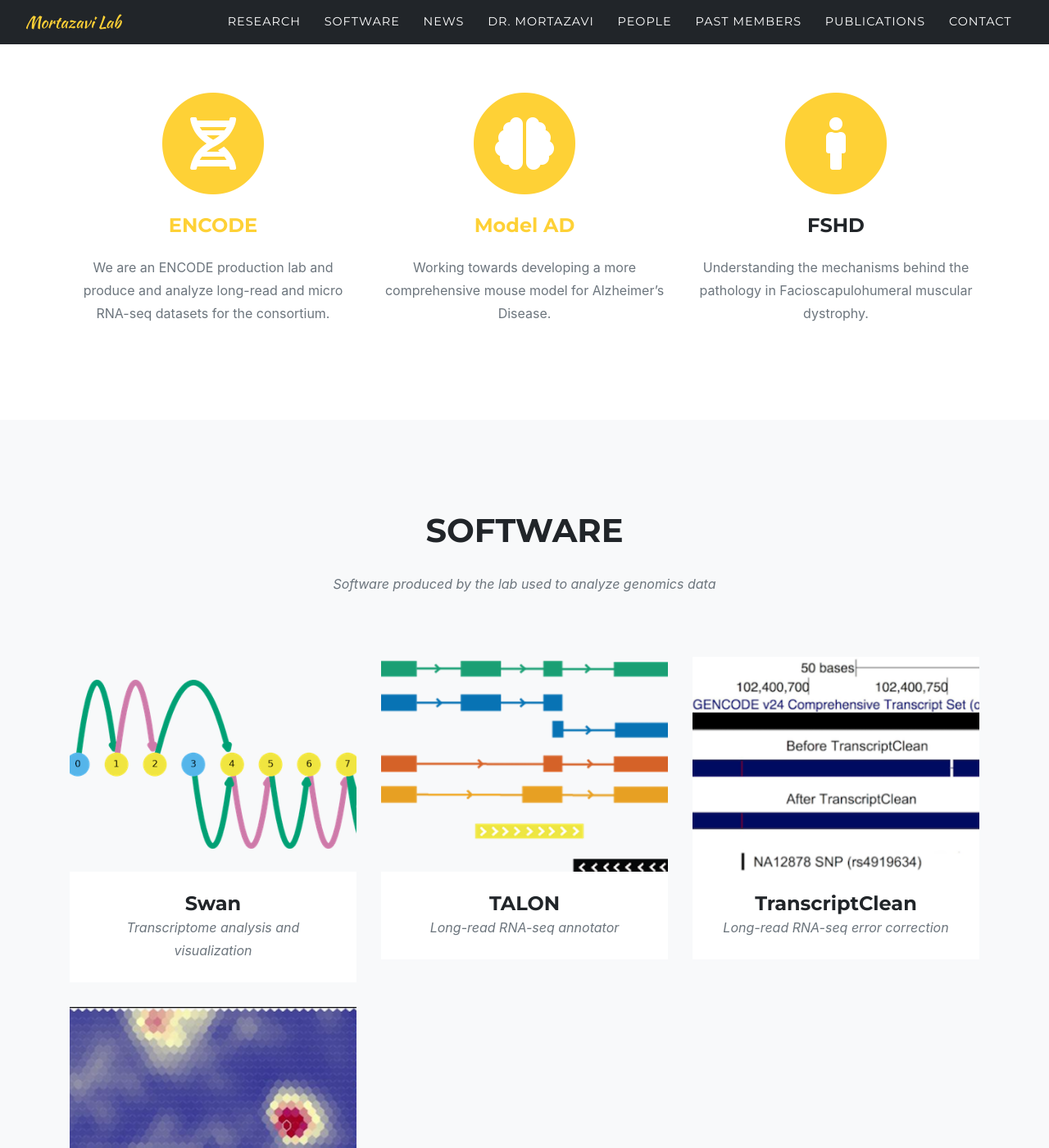
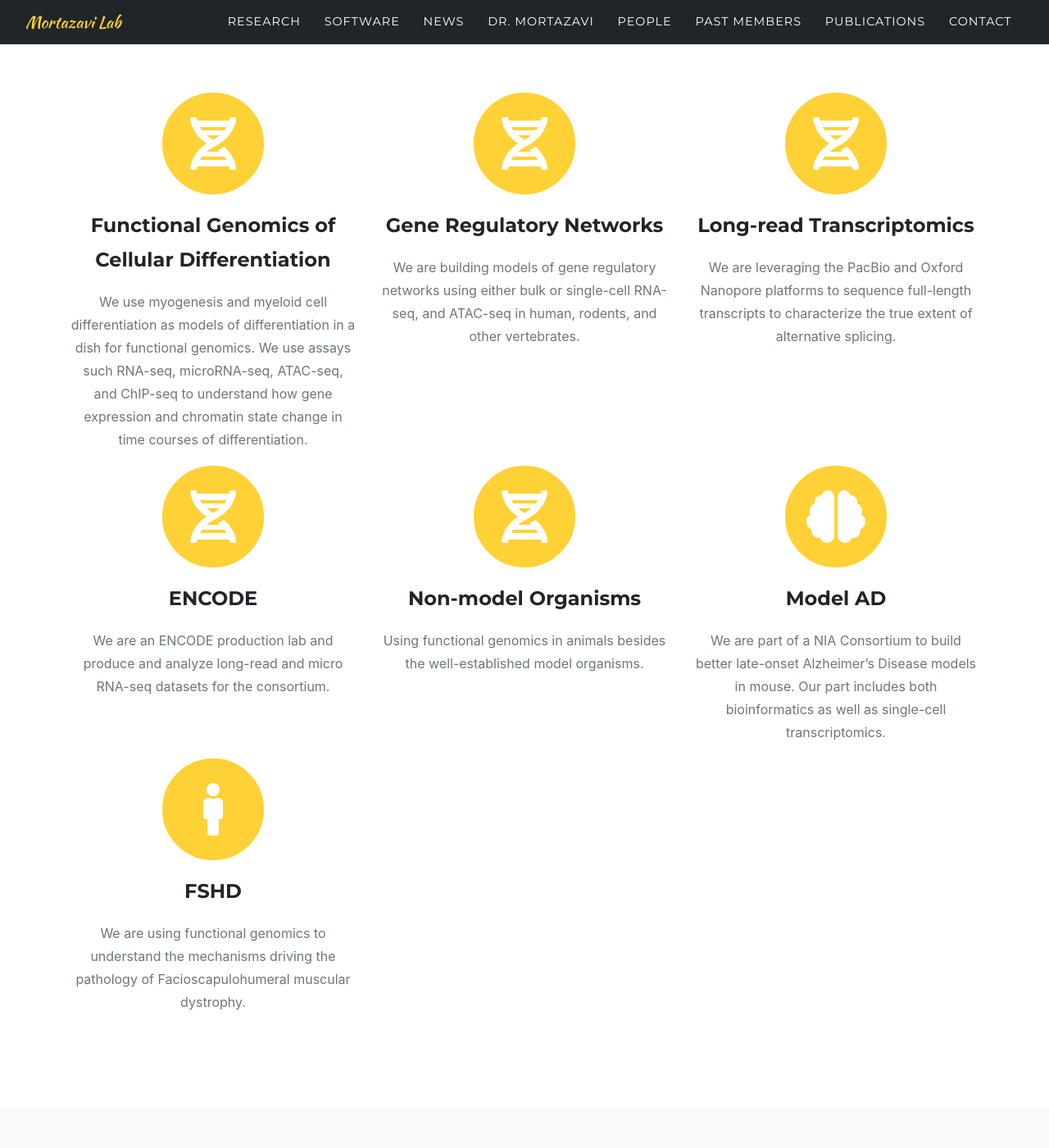
Before and after one commit to mortazavilab/mortazavilab.github.io, a Jekyll site: the page built from index.md, in a window 1280 px wide and 1400 px high, scrolled down 1054 px. Shown: the whole window at 82% size. Built offline with Jekyll 4.4.1, drawn with Linux system fonts in a browser that asks for light colours; some web fonts are replaced.

Commit message:
Update sitetext.yml

```diff
--- a/_data/sitetext.yml
+++ b/_data/sitetext.yml
@@ -7,14 +7,26 @@ services:
     text: "There are many diverse projects going on in the lab"
     section: services
     list:
-      - title: "[ENCODE](https://www.encodeproject.org/)"
+      - title: "Functional Genomics of Cellular Differentiation"
+        desc: "We use myogenesis and myeloid cell differentiation as models of differentiation in a dish for functional genomics. We use assays such RNA-seq, microRNA-seq, ATAC-seq, and ChIP-seq to understand how gene expression and chromatin state change in time courses of differentiation."
+        icon: fas fa-dna #find more at https://fontawesome.com/icons
+      - title: "Gene Regulatory Networks"
+        desc: "We are building models of gene regulatory networks using either bulk or single-cell RNA-seq, and ATAC-seq in human, rodents, and other vertebrates."
+        icon: fas fa-dna #find more at https://fontawesome.com/icons
+      - title: "Long-read Transcriptomics"
+        desc: "We are leveraging the PacBio and Oxford Nanopore platforms to sequence full-length transcripts to characterize the true extent of alternative splicing."
+        icon: fas fa-dna #find more at https://fontawesome.com/icons
+      - title: "ENCODE"
         desc: "We are an ENCODE production lab and produce and analyze long-read and micro RNA-seq datasets for the consortium."
         icon: fas fa-dna #find more at https://fontawesome.com/icons
-      - title: "[Model AD](https://www.model-ad.org/)"
-        desc: "Working towards developing a more comprehensive mouse model for Alzheimer's Disease."
+      - title: "Non-model Organisms"
+        desc: "Using functional genomics in animals besides the well-established model organisms."
+        icon: fas fa-dna #find more at https://fontawesome.com/icons
+      - title: "Model AD"
+        desc: "We are part of a NIA Consortium to build better late-onset Alzheimer’s Disease models in mouse. Our part includes both bioinformatics as well as single-cell transcriptomics."
         icon: fas fa-brain
       - title: "FSHD"
-        desc: "Understanding the mechanisms behind the pathology in Facioscapulohumeral muscular dystrophy."
+        desc: "We are using functional genomics to understand the mechanisms driving the pathology of Facioscapulohumeral muscular dystrophy."
         icon: fas fa-male
 
 
```
